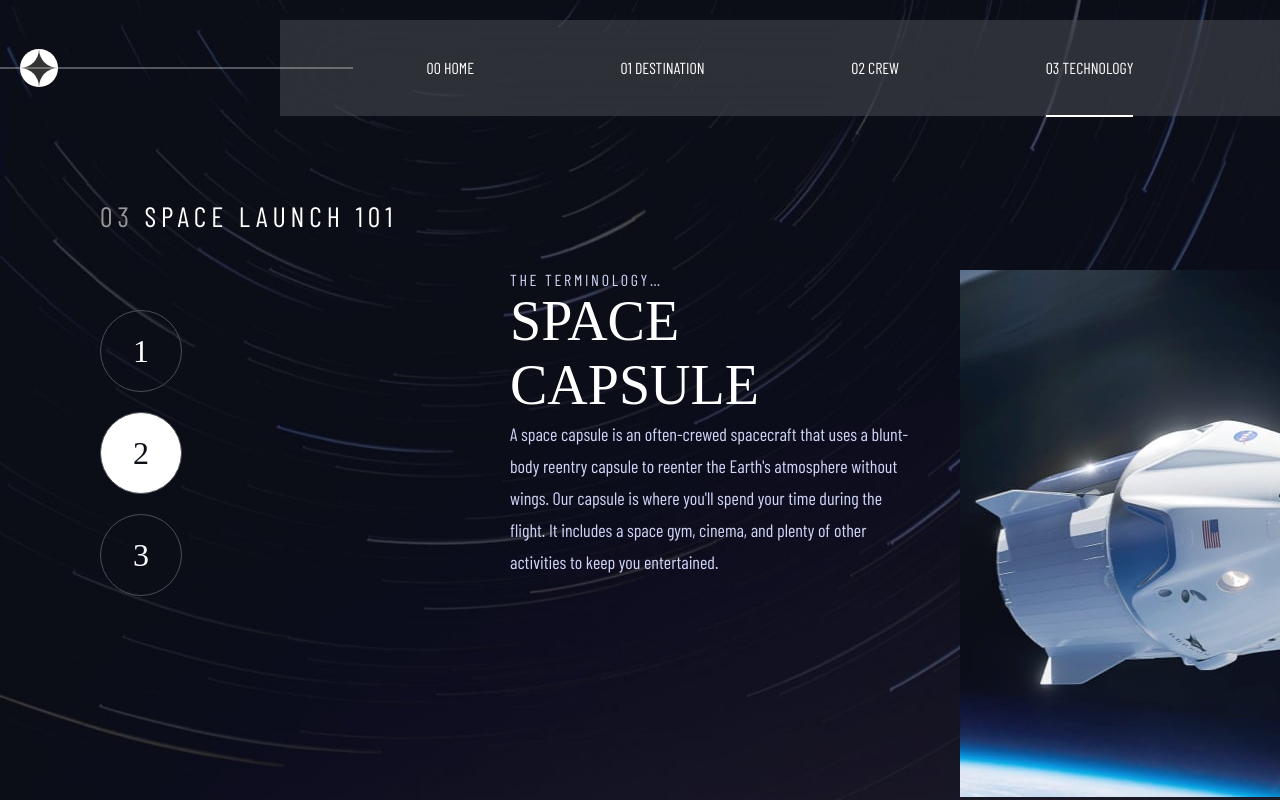
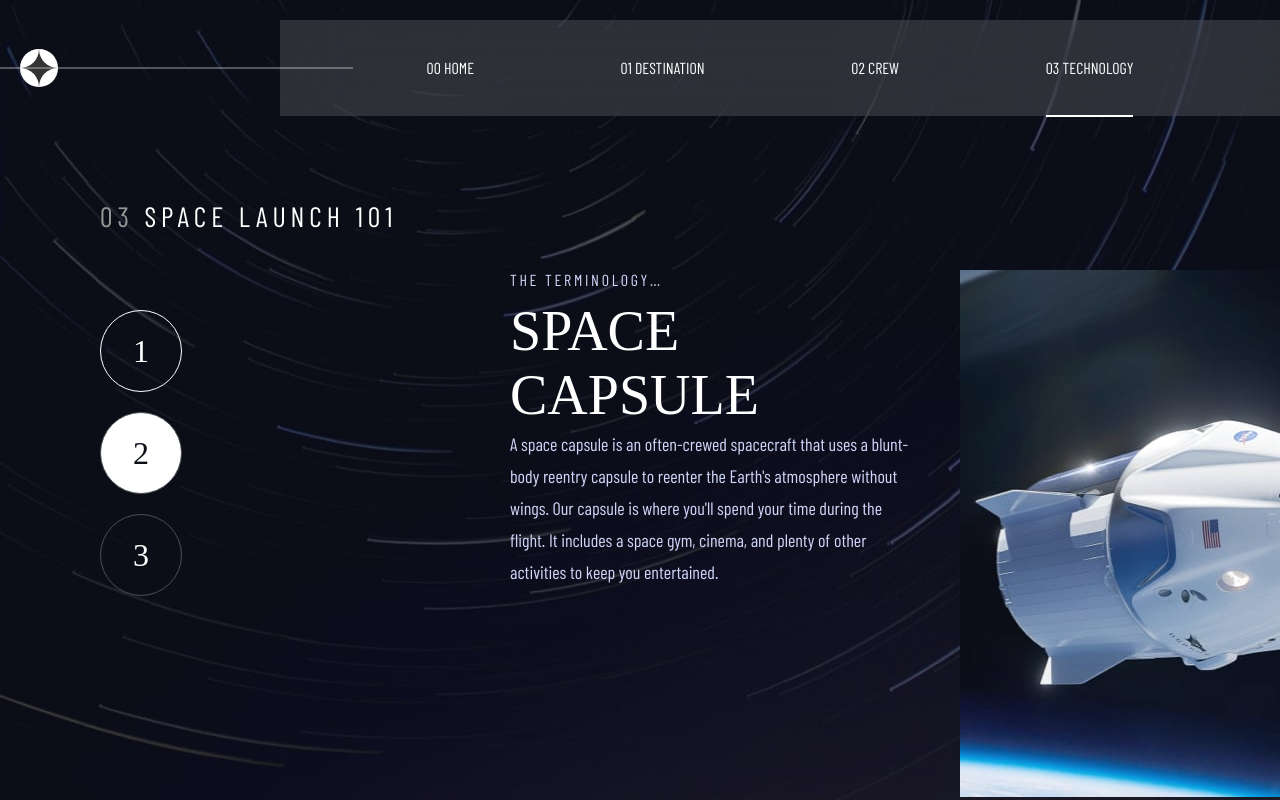
Before and after one commit to Fernando-uif/space-tourism, a React (Vite) app: page /technology/capsule in a window 1280 px wide. In both pictures the pointer is over the link 141 px from the left and 351 px from the top of the page. Shown: the top 800 px of the page. Built offline with nearby package versions, Linux system fonts and the light colour scheme; a web font is replaced by a local one.

Commit message:
add the hover on navBar and the space between the title and the description

```diff
--- a/src/sass/layout/navTechnology.scss
+++ b/src/sass/layout/navTechnology.scss
@@ -12,6 +12,7 @@
   top: 10rem;
   top: 31rem;
   &__circle {
+
     align-items: center;
     border-radius: 50%;
     border: 0.1rem solid $secondLogoColor;
@@ -24,6 +25,10 @@
     justify-content: center;
     text-decoration: none;
     width: 8rem;
+    transition:border .4s ease;
+    &:hover{
+      border: .1rem solid $white;
+    }
   }
   &__selected {
     background-color: $white;
--- a/src/sass/pages/technology/technologyInfo.scss
+++ b/src/sass/pages/technology/technologyInfo.scss
@@ -23,6 +23,7 @@
     letter-spacing: 2.7px;
     color: $letter-color;
     text-transform: uppercase;
+    margin-bottom: 1rem;
   }
 
   &__technology {
```
